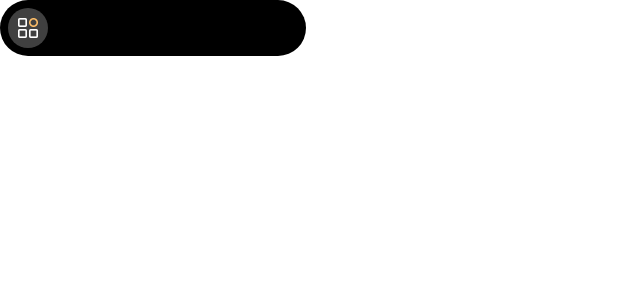
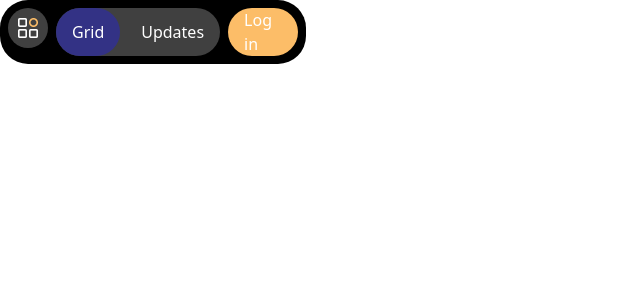
Before and after one commit to tobistudio/Next-tailwind, a Next.js app: page / in a window 1280 px wide. Both pictures are taken after a click on the element 28 px from the left and 28 px from the top of the page. Shown: the top 300 px of the page, without its empty margins (0-640 px from the left). Built offline with nearby package versions, Linux system fonts and the light colour scheme.

Commit message:
feat: test completing

```diff
--- a/pages/index.js
+++ b/pages/index.js
@@ -15,17 +15,13 @@ const Test = () => {
             <img src={MIcon.src} className="w-full h-full"/>
           </div>
          {
-          toggleMenu &&
-          setTimeout(() => {return (
-            <div className={`flex flex-row gap-[8px] ${toggleMenu ? "w-[250px] opacity-1" : "w-0 opacity-0"} transition-all `}>
-              <div className='ml-[8px] gap-[5px] bg-white/25 box-border h-full rounded-[38px] flex justify-center items-center align-middle'>
-                <div className={`${menu === "grid" && "bg-[#333285]"} text-base text-white no-underline rounded-[38px] h-full px-[16px] flex items-center transition-all cursor-pointer`}onClick={() => setMenu("grid")}>Grid</div>
-                <div className={`${menu === "updates" && "bg-[#333285]"} text-base text-white no-underline rounded-[38px] h-full px-[16px] flex items-center transition-all cursor-pointer`} onClick={() => setMenu("updates")}>Updates</div>
-              </div>
-              <div className='bg-[#FCBD68] px-[16px] flex items-center text-base w-[76px] text-white rounded-[38px]  break-keep cursor-pointer'>Log in</div>
+         toggleMenu && <div className={`flex flex-row gap-[8px] ${toggleMenu ? "w-[250px] opacity-1" : "w-0 opacity-0"} transition-all `}>
+            <div className='ml-[8px] gap-[5px] bg-white/25 box-border h-full rounded-[38px] flex justify-center items-center align-middle'>
+              <div className={`${menu === "grid" && "bg-[#333285]"} text-base text-white no-underline rounded-[38px] h-full px-[16px] flex items-center transition-all cursor-pointer`}onClick={() => setMenu("grid")}>Grid</div>
+              <div className={`${menu === "updates" && "bg-[#333285]"} text-base text-white no-underline rounded-[38px] h-full px-[16px] flex items-center transition-all cursor-pointer`} onClick={() => setMenu("updates")}>Updates</div>
             </div>
-          )}, 10)
-
+            <div className='bg-[#FCBD68] px-[16px] flex items-center text-base w-[76px] text-white rounded-[38px]  break-keep cursor-pointer'>Log in</div>
+          </div>
           }
         </div>
       </div>
```
